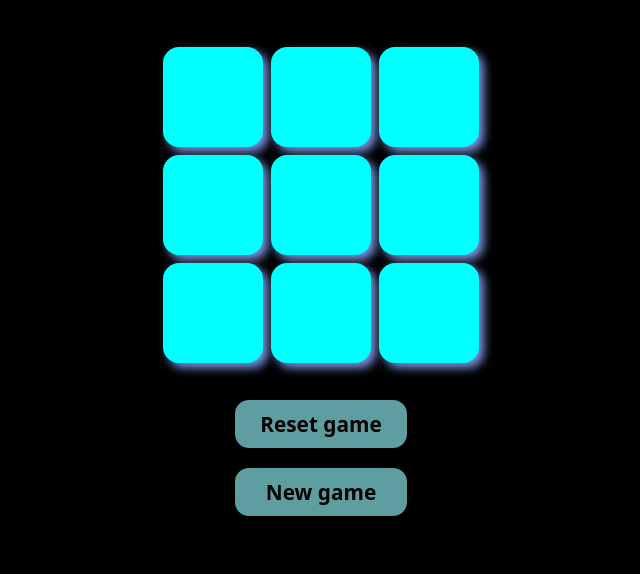
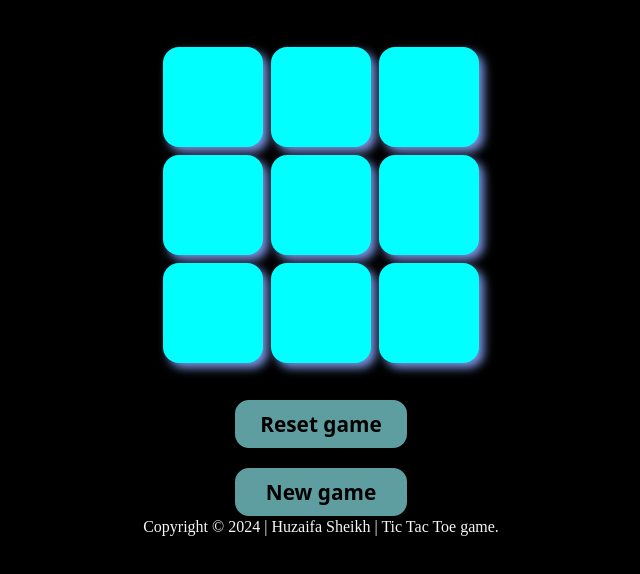
Before and after one commit to Huzefa077/Web-Dev-mini-projects, a plain HTML site: page Tic_tac_toe/index.html in a window 1280 px wide. Shown: the part 138-712 px from the top of the page, without its empty margins (319-959 px from the left). Drawn offline with Linux system fonts and the light colour scheme.

Commit message:
Update index.html

```diff
--- a/Tic_tac_toe/index.html
+++ b/Tic_tac_toe/index.html
@@ -32,6 +32,11 @@
             <button id="newBtn" class="reset-new"><b>New game</b></button>
         </div>
     </main>
+
+    <footer>
+    <p id="copy">Copyright © 2024 | Huzaifa Sheikh | Tic Tac Toe game.</p>
+    </footer>
     <script src="first.js"></script>
+
 </body>
 </html>
```
